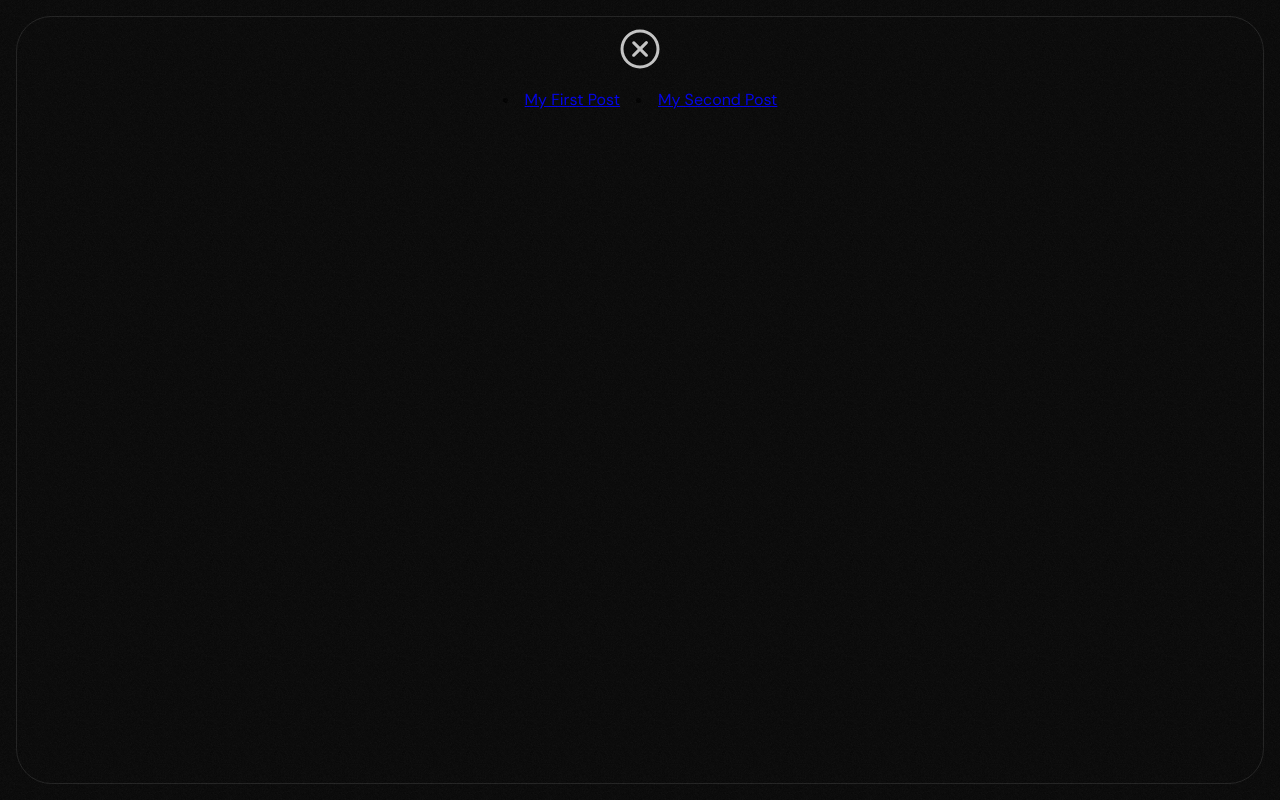
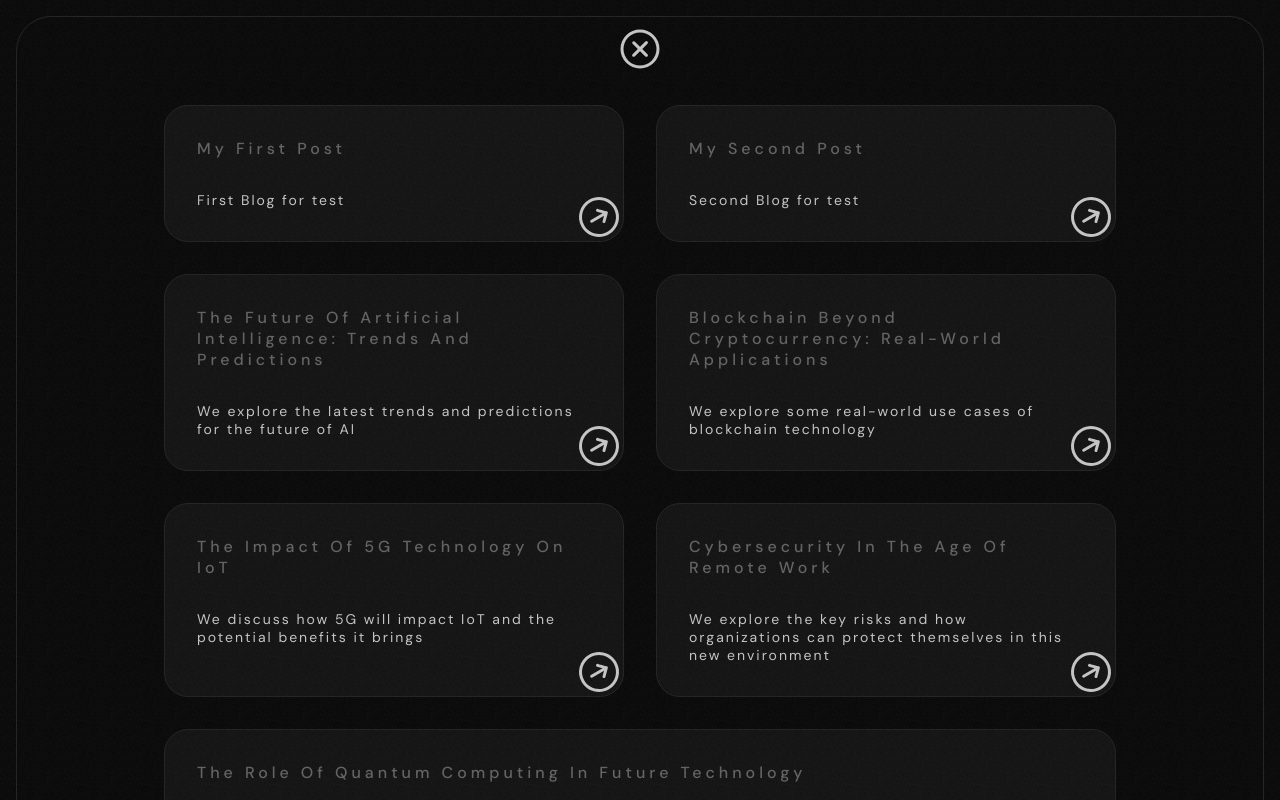
Before and after one commit to shreykr2802/bento-box-crispy, a SvelteKit app: page /blog in a window 1280 px wide. Shown: the top 800 px of the page. Built offline with nearby package versions, Linux system fonts and the light colour scheme.

Commit message:
final commit of day

```diff
--- /dev/null
+++ b/src/component/atoms/BlogPostInfoBox.svelte
@@ -0,0 +1,47 @@
+<script>
+	import ArrowButton from './ArrowButton.svelte';
+	export let post;
+</script>
+
+<a class="blog-post-info-box" href={`/blog/${post.slug}`}>
+	<div>
+		<h2 class="blog-title">{post.title}</h2>
+		<p class="blog-description">{post.description}</p>
+		<ArrowButton navigateTo={`blog/${post.slug}`} />
+	</div>
+</a>
+
+<style lang="scss">
+	.blog-post-info-box {
+		border: var(--box-border);
+		flex: 1 1 30%;
+		border-radius: var(--inner-box-border-radius);
+		padding: 1rem;
+		margin: 1rem;
+		background-color: var(--color-box-background);
+		text-decoration: none;
+		position: relative;
+
+		div {
+			margin: 1rem;
+
+			.blog-title {
+				font-weight: 500;
+				color: var(--color-text-light);
+				letter-spacing: 4px;
+				margin: 0;
+				padding: 0;
+				text-transform: capitalize;
+				font-size: 1rem;
+			}
+
+			.blog-description {
+				font-size: 0.875rem;
+				color: var(--color-text-dark);
+				letter-spacing: 2px;
+				margin-top: 2rem;
+				padding: 0;
+			}
+		}
+	}
+</style>
--- a/src/component/atoms/CrossHomeButton.svelte
+++ b/src/component/atoms/CrossHomeButton.svelte
@@ -1,7 +1,8 @@
 <script>
+	export let goBackTo;
 </script>
 
-<a href="/">
+<a href={goBackTo ?? "/"}>
 	<svg viewBox="0 0 32 32" xmlns="http://www.w3.org/2000/svg"
 		><defs
 			><style>
--- a/src/component/molecule/Blog/BlogContent.svelte
+++ b/src/component/molecule/Blog/BlogContent.svelte
@@ -1,4 +1,5 @@
 <script>
+	import BlogPostInfoBox from '../../atoms/BlogPostInfoBox.svelte';
 	import CrossHomeButton from '../../atoms/CrossHomeButton.svelte';
 	export let data;
 </script>
@@ -7,9 +8,7 @@
 	<CrossHomeButton />
 	<div class="container">
 		{#each data.posts as post}
-			<li>
-				<a href={`/blog/${post.slug}`}>{post.title}</a>
-			</li>
+			<BlogPostInfoBox {post} />
 		{/each}
 	</div>
 </div>
@@ -25,9 +24,7 @@
 		.container {
 			margin: 4rem 10%;
 			display: flex;
-			flex-direction: row;
-			gap: 1rem;
-			justify-content: center;
+			flex-flow: row wrap;
 		}
 	}
 </style>
--- a/src/component/molecule/BlogPost/BlogPostContent.svelte
+++ b/src/component/molecule/BlogPost/BlogPostContent.svelte
@@ -4,10 +4,10 @@
 </script>
 
 <div class="blog-content">
-	<CrossHomeButton />
+	<CrossHomeButton goBackTo="/blog" />
 	<div class="container">
 		<h1>{data.post.title}</h1>
-	<div>{data.post.content}</div>
+		<div>{data.post.content}</div>
 	</div>
 </div>
 
--- a/src/lib/api/posts.js
+++ b/src/lib/api/posts.js
@@ -1,10 +1,10 @@
-export async function getPosts() {
+export async function getPosts(fetch) {
     const res = await fetch('/posts.json');
     const posts = await res.json();
     return posts;
 }
 
-export async function getPost(slug) {
-    const posts = await getPosts();
+export async function getPost(slug, fetch) {
+    const posts = await getPosts(fetch);
     return posts.find(post => post.slug === slug);
 }
--- a/src/routes/blog/+page.js
+++ b/src/routes/blog/+page.js
@@ -1,7 +1,7 @@
 // src/routes/blog/+page.js
 import { getPosts } from '$lib/api/posts';
 
-export async function load() {
-    const posts = await getPosts();
+export async function load({fetch}) {
+    const posts = await getPosts(fetch);
     return { posts };
 }
--- a/src/routes/blog/[slug]/+page.js
+++ b/src/routes/blog/[slug]/+page.js
@@ -1,8 +1,8 @@
 // src/routes/blog/[slug]/+page.js
 import { getPost } from '$lib/api/posts';
 
-export async function load({ params }) {
-    const post = await getPost(params.slug);
+export async function load({ params, fetch }) {
+    const post = await getPost(params.slug, fetch);
     if (!post) {
         return {
             status: 404,
--- a/static/posts.json
+++ b/static/posts.json
@@ -2,11 +2,44 @@
     {
         "slug": "first-post",
         "title": "My First Post",
+        "description": "First Blog for test",
         "content": "This is the content of my first post."
     },
     {
         "slug": "second-post",
         "title": "My Second Post",
+        "description": "Second Blog for test",
         "content": "This is the content of my second post."
+    },
+    {
+        "slug": "future-of-ai",
+        "title": "The Future of Artificial Intelligence: Trends and Predictions",
+        "description": "We explore the latest trends and predictions for the future of AI",
+        "content": "Artificial Intelligence (AI) is transforming industries and society at an unprecedented pace. In this blog post, we explore the latest trends and predictions for the future of AI.\n\n## The Rise of AI in Healthcare\nAI is revolutionizing healthcare by enabling early diagnosis and personalized treatment plans. Machine learning algorithms can analyze medical data to predict diseases before they manifest, potentially saving millions of lives.\n\n## Autonomous Vehicles\nSelf-driving cars are no longer a futuristic concept. With advancements in AI, autonomous vehicles are becoming safer and more efficient. Companies like Tesla and Waymo are leading the charge in making autonomous driving a reality.\n\n## AI in Finance\nThe financial sector is leveraging AI to detect fraudulent activities, automate trading, and provide personalized financial advice. AI-driven chatbots are also enhancing customer service in banks and financial institutions.\n\n## Ethical Considerations\nAs AI continues to evolve, ethical considerations are becoming increasingly important. Issues such as data privacy, algorithmic bias, and the impact on employment need to be addressed to ensure a fair and equitable AI-driven future."
+    },
+    {
+        "slug": "blockchain-applications",
+        "title": "Blockchain Beyond Cryptocurrency: Real-World Applications",
+        "description": "We explore some real-world use cases of blockchain technology",
+        "content": "While blockchain technology is often associated with cryptocurrencies like Bitcoin, its applications extend far beyond digital currencies. In this post, we explore some real-world use cases of blockchain technology.\n\n## Supply Chain Management\nBlockchain can enhance transparency and traceability in supply chains. By recording every transaction on a blockchain, companies can ensure the authenticity of products and reduce the risk of counterfeiting.\n\n## Digital Identity Verification\nBlockchain can provide a secure and decentralized way to verify digital identities. This can help prevent identity theft and streamline processes such as KYC (Know Your Customer) in financial services.\n\n## Voting Systems\nBlockchain-based voting systems can ensure the integrity and transparency of elections. By creating a tamper-proof record of votes, blockchain can prevent fraud and enhance trust in the electoral process.\n\n## Intellectual Property Protection\nArtists, musicians, and content creators can use blockchain to protect their intellectual property. By registering their work on a blockchain, creators can prove ownership and control the distribution of their content."
+    },
+    {
+        "slug": "impact-of-5g-on-iot",
+        "title": "The Impact of 5G Technology on IoT",
+        "description": "We discuss how 5G will impact IoT and the potential benefits it brings",
+        "content": "The rollout of 5G technology is set to revolutionize the Internet of Things (IoT). In this blog post, we discuss how 5G will impact IoT and the potential benefits it brings.\n\n## Enhanced Connectivity\n5G offers significantly higher data speeds and lower latency compared to previous generations of mobile networks. This will enable real-time communication between IoT devices, making applications like smart cities and autonomous vehicles more feasible.\n\n## Increased Device Density\nWith 5G, it will be possible to connect a vast number of IoT devices simultaneously. This is crucial for the development of large-scale IoT ecosystems, such as industrial IoT and smart agriculture.\n\n## Improved Energy Efficiency\n5G networks are designed to be more energy-efficient, which is important for IoT devices that rely on battery power. Longer battery life means that IoT devices can operate for extended periods without needing frequent recharges.\n\n## New Use Cases\nThe enhanced capabilities of 5G will enable new IoT use cases that were previously not possible. For example, remote surgery using robotic instruments and real-time video streaming from drones are just a few of the innovative applications made possible by 5G."
+    },
+    {
+        "slug": "cybersecurity-remote-work",
+        "title": "Cybersecurity in the Age of Remote Work",
+        "description": "We explore the key risks and how organizations can protect themselves in this new environment",
+        "content": "The shift to remote work has introduced new cybersecurity challenges. In this post, we explore the key risks and how organizations can protect themselves in this new environment.\n\n## Increased Risk of Phishing Attacks\nRemote workers are prime targets for phishing attacks. Cybercriminals often impersonate colleagues or IT support to trick employees into revealing sensitive information or clicking on malicious links.\n\n## Securing Home Networks\nHome networks are generally less secure than corporate networks. Employees should use strong passwords, enable network encryption, and ensure their routers are updated to protect against cyber threats.\n\n## Use of VPNs\nVirtual Private Networks (VPNs) are essential for securing remote connections. By encrypting internet traffic, VPNs prevent unauthorized access to sensitive company data.\n\n## Multi-Factor Authentication\nImplementing multi-factor authentication (MFA) adds an extra layer of security. Even if a password is compromised, MFA makes it harder for attackers to gain access to accounts and systems."
+    },
+    {
+        "slug": "quantum-computing-future-tech",
+        "title": "The Role of Quantum Computing in Future Technology",
+        "description": "We explore the potential applications of quantum computing",
+        "content": "Quantum computing is poised to revolutionize various fields by solving complex problems that are beyond the capabilities of classical computers. In this blog post, we explore the potential applications of quantum computing.\n\n## Drug Discovery\nQuantum computers can simulate molecular interactions at a quantum level, significantly speeding up the process of drug discovery. This can lead to the development of new medications and treatments for diseases.\n\n## Cryptography\nQuantum computing poses both a threat and an opportunity for cryptography. While it can break current encryption methods, it also enables the development of quantum-resistant algorithms that enhance security.\n\n## Financial Modeling\nQuantum computers can perform complex calculations and optimizations at unprecedented speeds. This can improve financial modeling, risk analysis, and investment strategies, leading to more efficient and profitable outcomes.\n\n## Climate Modeling\nAccurate climate modeling requires immense computational power. Quantum computing can enhance the precision of climate models, helping scientists better understand and predict climate change impacts."
     }
+
 ]
```
